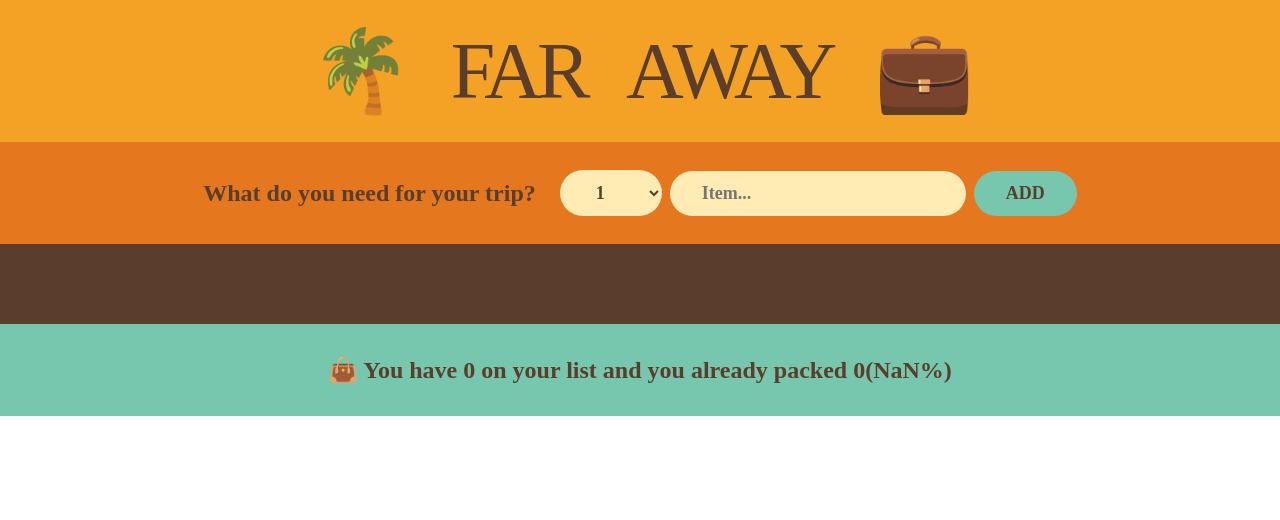
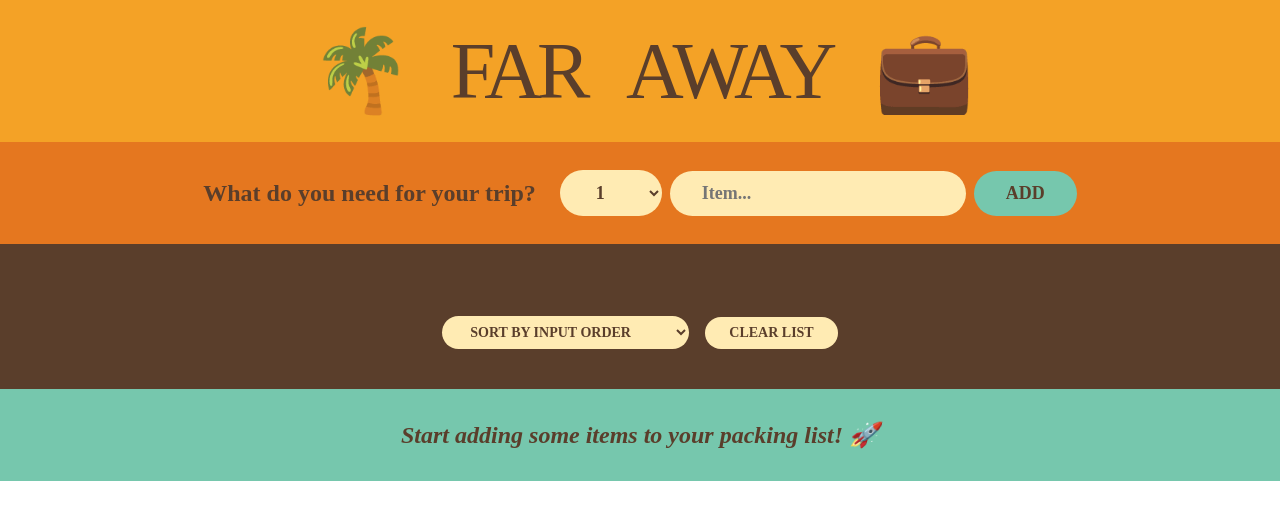
Before and after one commit to IndriesAndrei/react-travel-app, a React (Vite) app: page / in a window 1280 px wide. Shown: the top 520 px of the page. Built offline with nearby package versions, Linux system fonts and the light colour scheme.

Commit message:
Last finishes for the project

```diff
--- a/src/App.jsx
+++ b/src/App.jsx
@@ -25,11 +25,21 @@
     ))
   }
 
+  function handleClearList() {
+    const confirmed = window.confirm('Are you sure you want to delete all items?')
+    if (confirmed) setItems([]);
+  }
+
   return (
     <>
       <Logo />
       <Form onAddItems={handleAddItems} />
-      <PackingLIst items={items} onDeleteItem={handleDeleteItem} onToggleItem={handleToggleItem} />
+      <PackingLIst
+        items={items}
+        onDeleteItem={handleDeleteItem}
+        onToggleItem={handleToggleItem}
+        onClearList={handleClearList}
+      />
       <Stats items={items} />
     </>
   )
--- a/src/components/PackingList.jsx
+++ b/src/components/PackingList.jsx
@@ -1,11 +1,19 @@
 /* eslint-disable react/prop-types */
+import { useState } from "react";
 import Item from "./Item";
 
-function PackingLIst({items, onDeleteItem, onToggleItem}) {
+function PackingLIst({items, onDeleteItem, onToggleItem, onClearList}) {
+    const [sortBy, setSortBy] = useState("input");
+
+    let sortedItems;
+    if (sortBy === 'input') sortedItems = items;
+    if (sortBy === 'description') sortedItems = items.slice().sort((a,b) => a.description.localeCompare(b.description));
+    if (sortBy === 'packed') sortedItems = items.slice().sort((a,b) => Number(a.packed) - Number(b.packed));
+
     return (
         <div className="list">
             <ul>
-                {items.map((item) =>
+                {sortedItems.map((item) =>
                     <Item
                         item={item}
                         key={item.id}
@@ -14,6 +22,15 @@
                     />
                 )}
             </ul>
+
+            <div className="actions">
+                <select value={sortBy} onChange={(e) => setSortBy(e.target.value)}>
+                    <option value="input">Sort by input order</option>
+                    <option value="description">Sort by description</option>
+                    <option value="packed">Sort by packed status</option>
+                </select>
+                <button onClick={onClearList}>Clear list</button>
+            </div>
         </div>
     )
 }
--- a/src/components/Stats.jsx
+++ b/src/components/Stats.jsx
@@ -1,13 +1,17 @@
 /* eslint-disable react/prop-types */
 function Stats({items}) {
+    if(!items.length) {
+        return <p className="stats"><em>Start adding some items to your packing list! 🚀</em></p>
+    }
+
     const numItems = items.length;
     const numPacked = items.filter(item => item.packed).length;
     const percentage = Math.round((numPacked / numItems) * 100);
 
     return (
         <footer className="stats">
-            {}
-            👜 You have {numItems} on your list and you already packed {numPacked}({percentage}%)
+            {percentage === 100 ? 'You got everything! Ready to go. ✈' :
+                `👜 You have ${numItems} on your list and you already packed ${numPacked}(${percentage}%)`}
         </footer>
     )
 }
```
